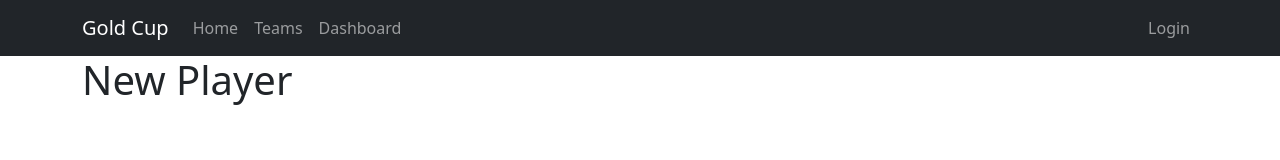
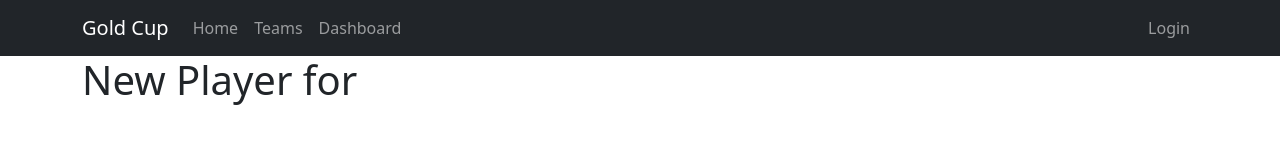
Before and after one commit to gold-cup/gold-cup-frontend, a React (Create React App) app: page /new-player in a window 1280 px wide. Shown: the top 160 px of the page. Built offline with nearby package versions, Linux system fonts and the light colour scheme.

Commit message:
get person from id on new-player form

```diff
--- a/src/pages/NewPlayer/NewPlayer.tsx
+++ b/src/pages/NewPlayer/NewPlayer.tsx
@@ -1,5 +1,24 @@
+import { useEffect, useState } from "react"
+import { useSearchParams } from "react-router-dom"
+import { Person, useGoldCupApi } from "../../hooks"
+
 export const NewPlayer = () => {
+    const [searchParams,] = useSearchParams()
+    const { getPerson, createCookieObject } = useGoldCupApi()
+    const [person, setPerson] = useState<Person | null>(null)
+
+    useEffect(() => {
+        const personId = searchParams.get('person-id')
+        const token = createCookieObject().token
+        if (personId && token) {
+            getPerson(token, Number(personId)).then(res => setPerson(res.data))
+        }
+    // eslint-disable-next-line react-hooks/exhaustive-deps
+    }, [])
+
     return (
-        <h1>New Player</h1>
+        <>
+        <h1>New Player for {person?.first_name}</h1>
+        </>
     )
 }
```
